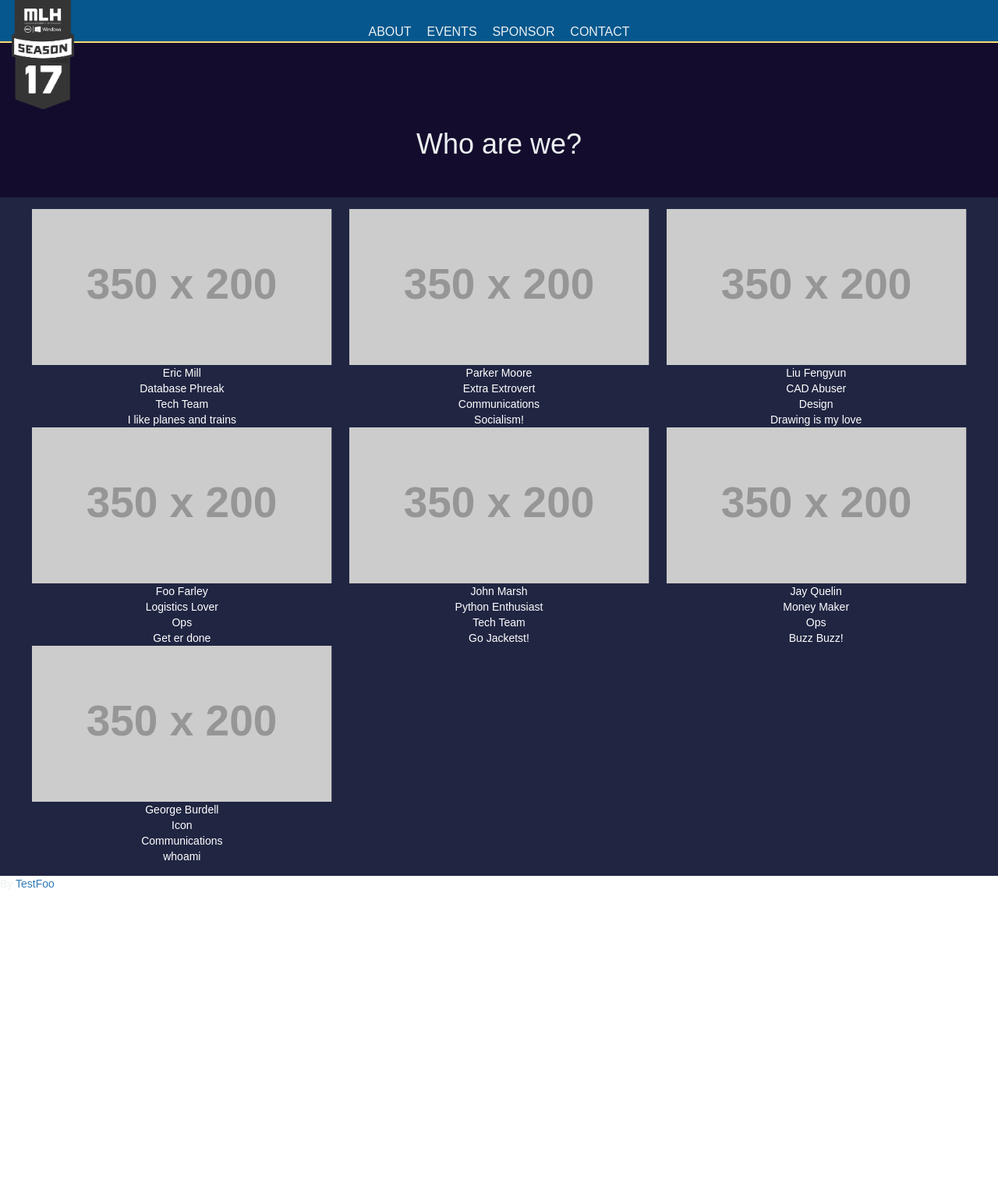
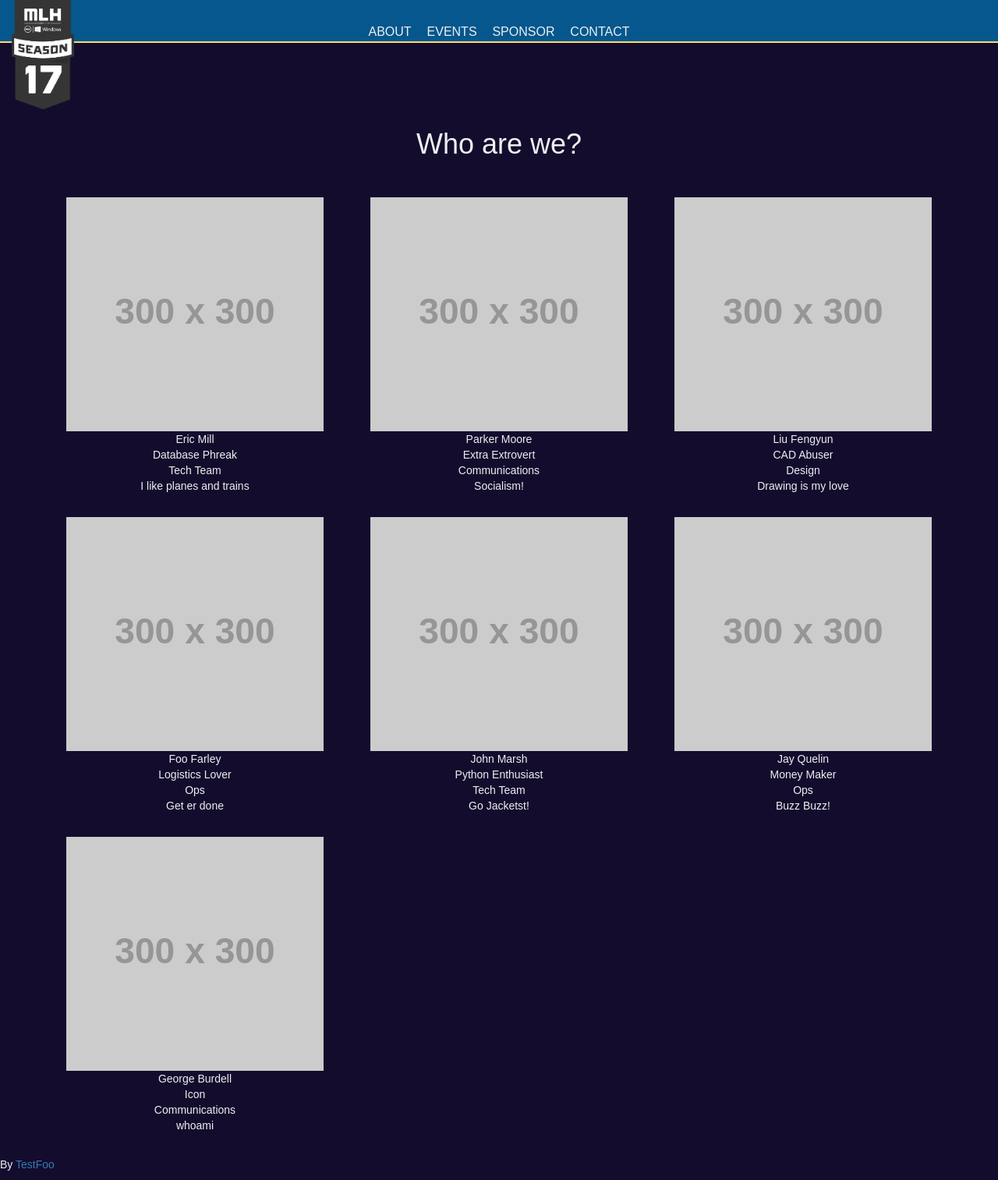
Before and after one commit to HackGT/hackgt-org-website, a Jekyll site: the page built from _pages/about.html, in a window 1280 px wide. Shown: the whole page at 78% size. Built offline with Jekyll 4.4.1, drawn with Linux system fonts in a browser that asks for light colours; nearby versions of some CDN libraries; some web fonts are replaced; before the commit the page ends 1153 px from its top, so only the background shows below that.

Commit message:
changed spacing, image size, responsiveness of about page

```diff
--- a/_pages/about.html
+++ b/_pages/about.html
@@ -8,7 +8,7 @@ permalink: /about/
     <div class="page-header">
         <h1>Who are we?</h1>
     </div>
-    <div id="about">
+    <div id="about" class="container">
         <table style="width:100%" id="about-table">
         {% assign num_members = -1 %}
         {% assign per_row = 3 %}
@@ -16,13 +16,13 @@ permalink: /about/
             {% assign num_members = num_members | plus: 1 %}
             {% assign mod = num_members | modulo:per_row %}
             {% if mod == 0 %}
-                <tr>
+                <div class="row">
             {% endif %}
-            <td>
+            <div class="col col-lg-4 col-md-4 col-sm-12">
                 <center>
                 <div class="hovereffect">
                     <center>
-                        <img class="img-responsive" src="http://placehold.it/350x200" alt="">
+                        <img class="img-responsive" src="http://placehold.it/300x300" alt="">
                     </center>
                     <div class="overlay">
                         <div class="rotate">
@@ -47,6 +47,7 @@ permalink: /about/
                         </div>
                     </div>
                 </div>
+                <p class="member-description">
                     <br>
                     {{ member.name }}
                     <br>
@@ -55,11 +56,12 @@ permalink: /about/
                     {{ member.team }}
                     <br>
                     {{ member.about }}
+                </p>
                 </center>
-            </td>
+            </div>
             {% assign compare = per_row | minus:1 %}
             {% if mod == compare or forloop.last %}
-                </tr>
+                </div>
             {% endif %}
         {% endfor %}
         </table>
--- a/static/css/style.css
+++ b/static/css/style.css
@@ -1,6 +1,7 @@
 body {
 	font-family: 'News Cycle', sans-serif;
 	color: #ecf0f1;
+	background-color: #140C2D;
 }
 
 .nav {
@@ -45,14 +46,12 @@ body {
 	padding-bottom: 3rem;
 }
 
-#about {
-	padding: 1.5rem 3rem;
-	background-color: #202542;
-	color: white;
-}
-
 #mlh-logo {
 	height: 14rem;
 	position: absolute;
 	margin-left: 1.5rem;
 }
+
+.member-description {
+	padding-bottom: 2rem;
+}
```
Lines whose indentation alone changed are shown as unchanged.
